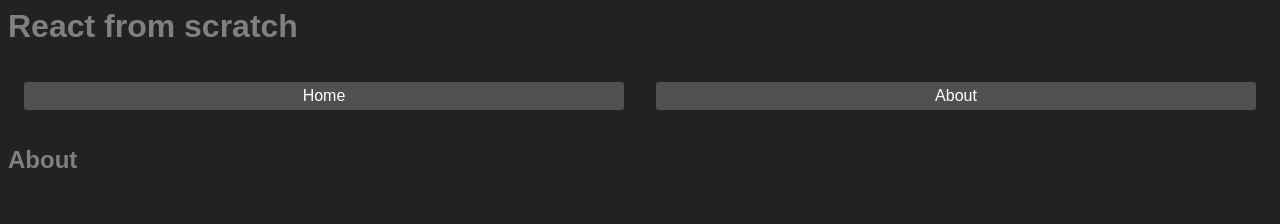
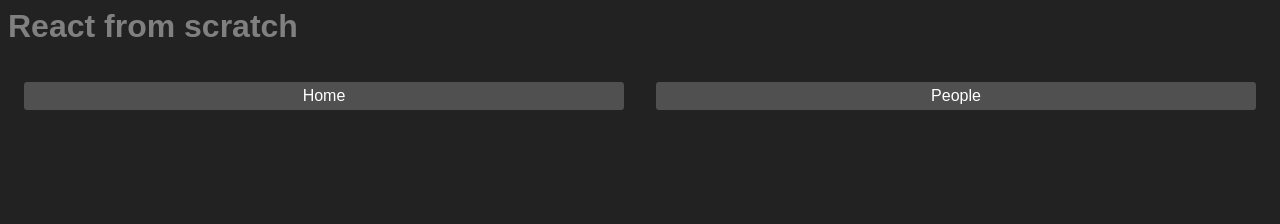
Before and after one commit to xec/react-lang-route, a React app: page /about in a window 1280 px wide. Shown: the top 224 px of the page. Built offline with nearby package versions, Linux system fonts and the light colour scheme.

Commit message:
added nested route and links

```diff
--- a/public/css/main.css
+++ b/public/css/main.css
@@ -3,6 +3,14 @@ body {
   color: grey;
   font-family: sans-serif;
 }
+
+a {
+  color: rgb(66, 80, 255);
+}
+a:visited {
+  color: rgb(176, 90, 255);
+}
+
 .mainNav {
   display: flex;
 }
--- a/src/App.jsx
+++ b/src/App.jsx
@@ -1,16 +1,20 @@
 import React from 'react'
 import { Router, Link } from '@reach/router'
+import { Person, PersonIndex, PersonDetails } from './Person'
 
 export default function App () {
   return (
     <div>
       <nav className='mainNav'>
         <Link to='/'>Home</Link>
-        <Link to='about'>About</Link>
+        <Link to='person'>People</Link>
       </nav>
       <Router>
         <Home path='/' />
-        <About path='about' />
+        <Person path='person'>
+          <PersonIndex path='/' />
+          <PersonDetails path=':username' />
+        </Person>
       </Router>
     </div>
   )
@@ -21,9 +25,3 @@ const Home = () => (
     <h2>Home</h2>
   </div>
 )
-
-const About = () => (
-  <div>
-    <h2>About</h2>
-  </div>
-)
--- /dev/null
+++ b/src/Person.jsx
@@ -0,0 +1,26 @@
+import React from 'react'
+import { Link } from '@reach/router'
+
+const Person = ({ children }) => <div>{children}</div>
+
+const PersonIndex = () => (
+  <div>
+    <h2>People:</h2>
+    <ul>
+      <li><Link to='sam'>Sam</Link></li>
+      <li><Link to='bob'>Bob</Link></li>
+    </ul>
+  </div>
+)
+
+const PersonDetails = ({ username }) => (
+  <div>
+    <h2>Details page for {username}</h2>
+  </div>
+)
+
+export {
+  Person,
+  PersonIndex,
+  PersonDetails
+}
```
